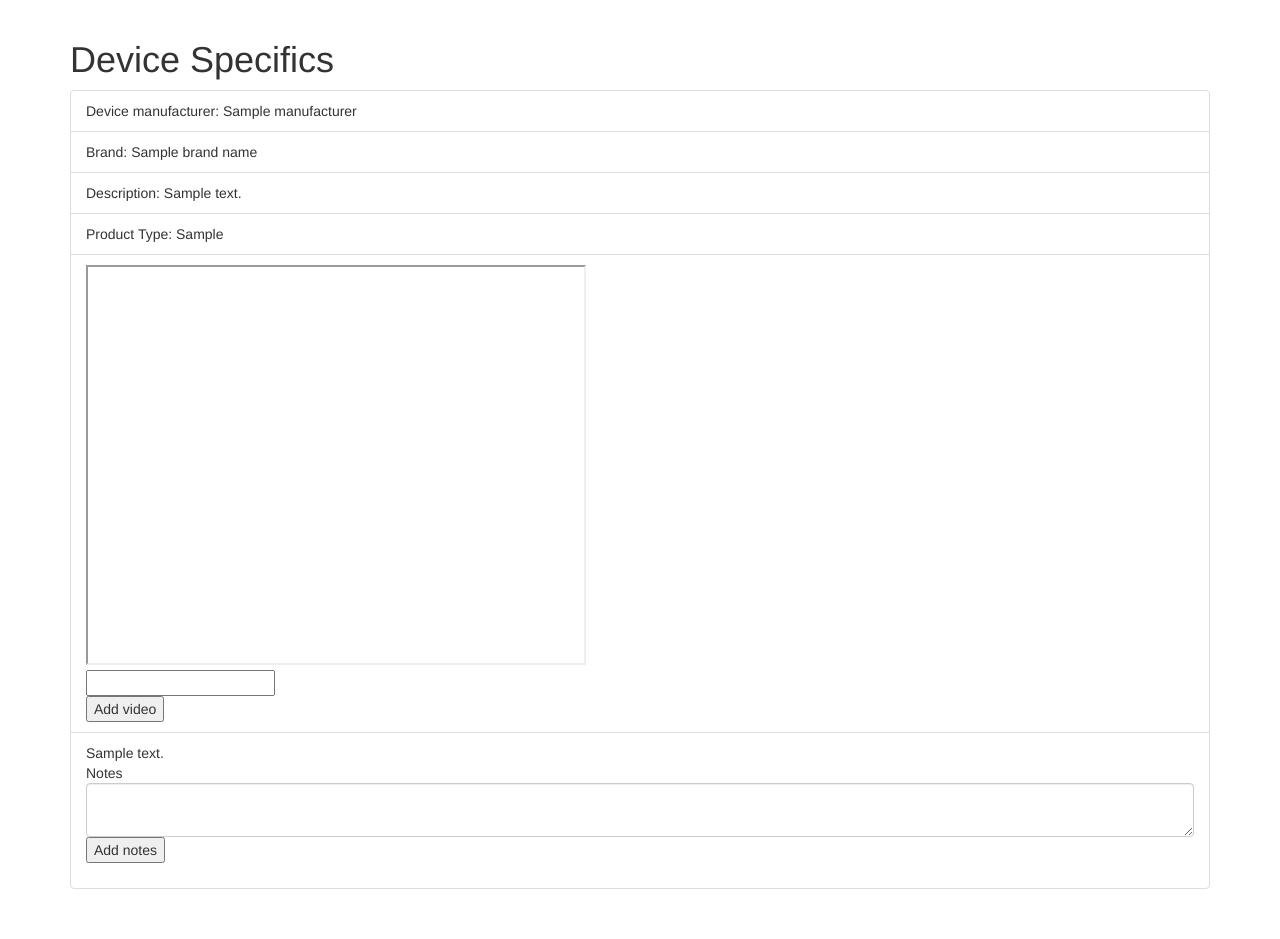
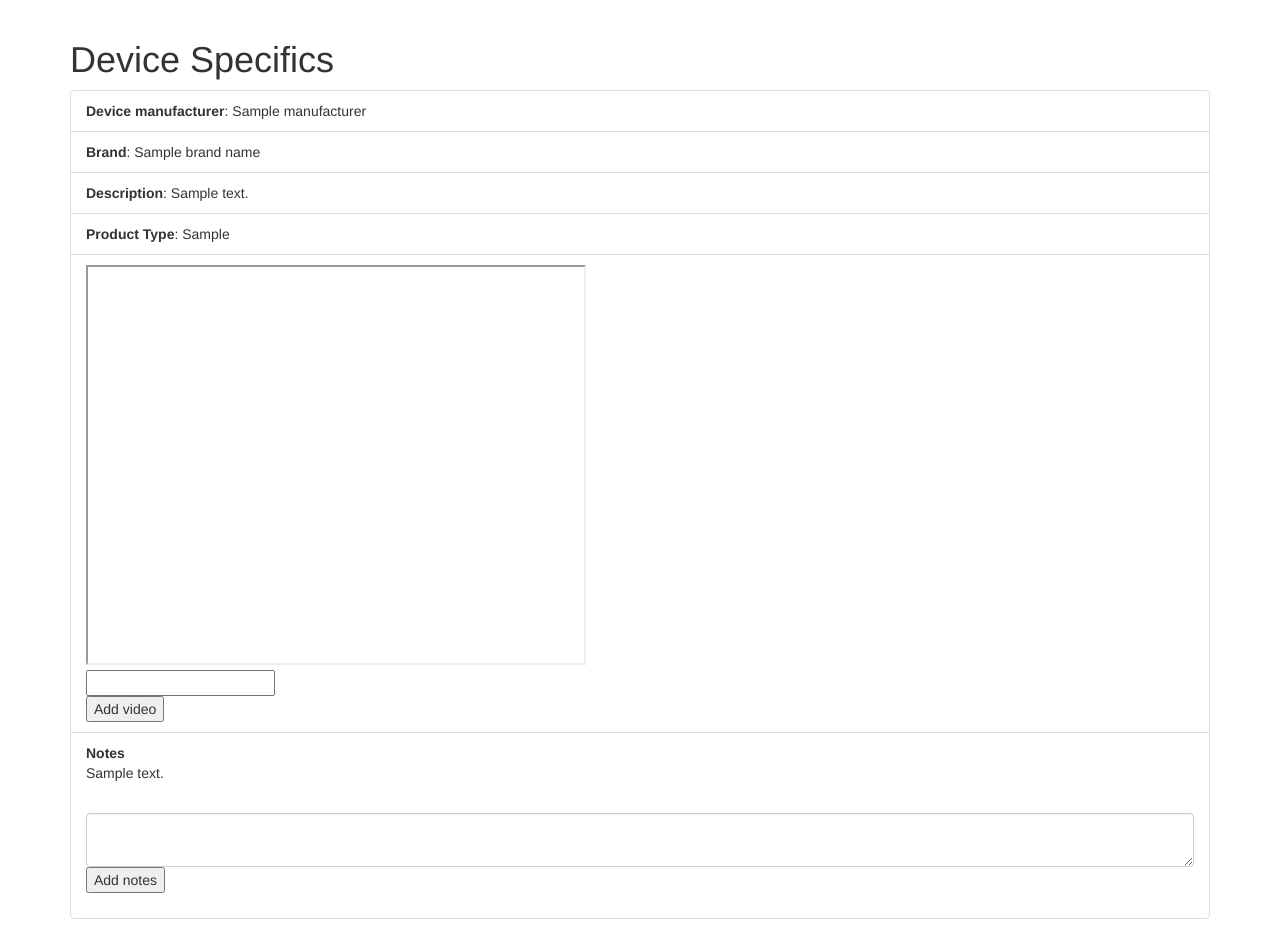
Before and after one commit to jgao1995/Surgery.io, a Django app: template catheters/templates/plan_surgery/show.html in a window 1280 px wide. Shown: the part 52-991 px from the top of the page. Before the commit the page ends 941 px from the top, so only its background shows below. Run offline with Django 3.2, Linux system fonts and the light colour scheme; the template is opened without the code that fills it: most values are stand-ins (such as "Sample title", 1, 10 or a date in 2020); some libraries are stand-ins or nearby versions.

Commit message:
frontend bugfixes

```diff
--- a/catheters/plan_surgery/admin.py
+++ b/catheters/plan_surgery/admin.py
@@ -2,6 +2,10 @@ from django.contrib import admin
 
 # Register your models here.
 
-from .models import Device
+from .models import Device, DeviceType, TypeDependency, Surgery, DeviceDependency
 
 admin.site.register(Device)
+admin.site.register(DeviceType)
+admin.site.register(TypeDependency)
+admin.site.register(Surgery)
+admin.site.register(DeviceDependency)
--- /dev/null
+++ b/catheters/plan_surgery/seed.py
@@ -0,0 +1,2 @@
+from models import seed_db
+seed_db()
--- a/catheters/templates/plan_surgery/index.html
+++ b/catheters/templates/plan_surgery/index.html
@@ -20,14 +20,16 @@
           return;
         }
         $.getJSON('/plan_surgery/dsearch?query='+escape(term), function(json) {
+          console.log(json['results']['name']);
           console.log(json['results']['name'][0][1]);
-          device = json['results']['name'][0][1];
+          device = json['results']['name'][0][0] + ': ' + json['results']['name'][0][1];
           if (json.length == 0) {
             $("results").html("");
             return;
           }
+
           var htmlOut = "<li>"+(json['results']['name'].length)+" result(s)"+"</li>";
-          htmlOut += "<li>"+device+"</li>";
+          htmlOut += "<li><a href='/device/"+json['results']['name'][0][5]+"'>"+device+"</a></li>";
           // for (var i=0; i < json['results'].length; i++) {
           //   htmlOut += "<li><a href='/"+users[i].username+"/profile' >"+users[i].first_name+ " " + users[i].last_name+"</a></li>";
           // }
--- a/catheters/templates/plan_surgery/search_results.html
+++ b/catheters/templates/plan_surgery/search_results.html
@@ -27,7 +27,7 @@
     <div class="container">
       <ul class="list-group">
       {% for product_type, devices in results.items %}
-          <b>{{product_type}}</b>
+          <b>{{product_type}}s</b>
           {% for device in devices %}
               <li class="list-group-item">Manufacturer: {{ device.0 }}</li>
               <li class="list-group-item">Brand Name: {{ device.1 }}</li>
--- a/catheters/templates/plan_surgery/show.html
+++ b/catheters/templates/plan_surgery/show.html
@@ -30,10 +30,10 @@
   <div class="container">
     <h1> Device Specifics </h1>
     <ul class="list-group">
-      <li class="list-group-item"> Device manufacturer: {{ manufacturer }} </li>
-      <li class="list-group-item"> Brand: {{ brand_name }} </li>
-      <li class="list-group-item"> Description: {{description}} </li>
-      <li class="list-group-item"> Product Type: {{product_type}} </li>
+      <li class="list-group-item"> <b>Device manufacturer</b>: {{ manufacturer }} </li>
+      <li class="list-group-item"> <b>Brand</b>: {{ brand_name }} </li>
+      <li class="list-group-item"> <b>Description</b>: {{description}} </li>
+      <li class="list-group-item"> <b>Product Type</b>: {{product_type}} </li>
       <li class="list-group-item">
         {% for link in useful_links %}
           <iframe width="500" height="400" src="{{ link }}"> </iframe>
@@ -45,12 +45,13 @@
       </form>
       </li>
       <li class="list-group-item">
+        <b>Notes</b><br>
         {% if notes %}
-          {{ notes }}
+
+          {{ notes |linebreaks}}
         {% endif %}
         <br>
         <div class="form-group">
-          Notes
           <form action="/device/{{ id }}/add_comment" method="get">
             <textarea class="form-control" name="comment" id="comment"></textarea>
             <input type="submit" value="Add notes">
```
Also changed, not shown: catheters/plan_surgery/models.py (+5 -5 lines), catheters/plan_surgery/views.py (+4 -3 lines), catheters/plan_surgery/migrations/0001_initial.py, catheters/plan_surgery/migrations/0002_auto_20160319_0514.py (deleted), 1 other file.
